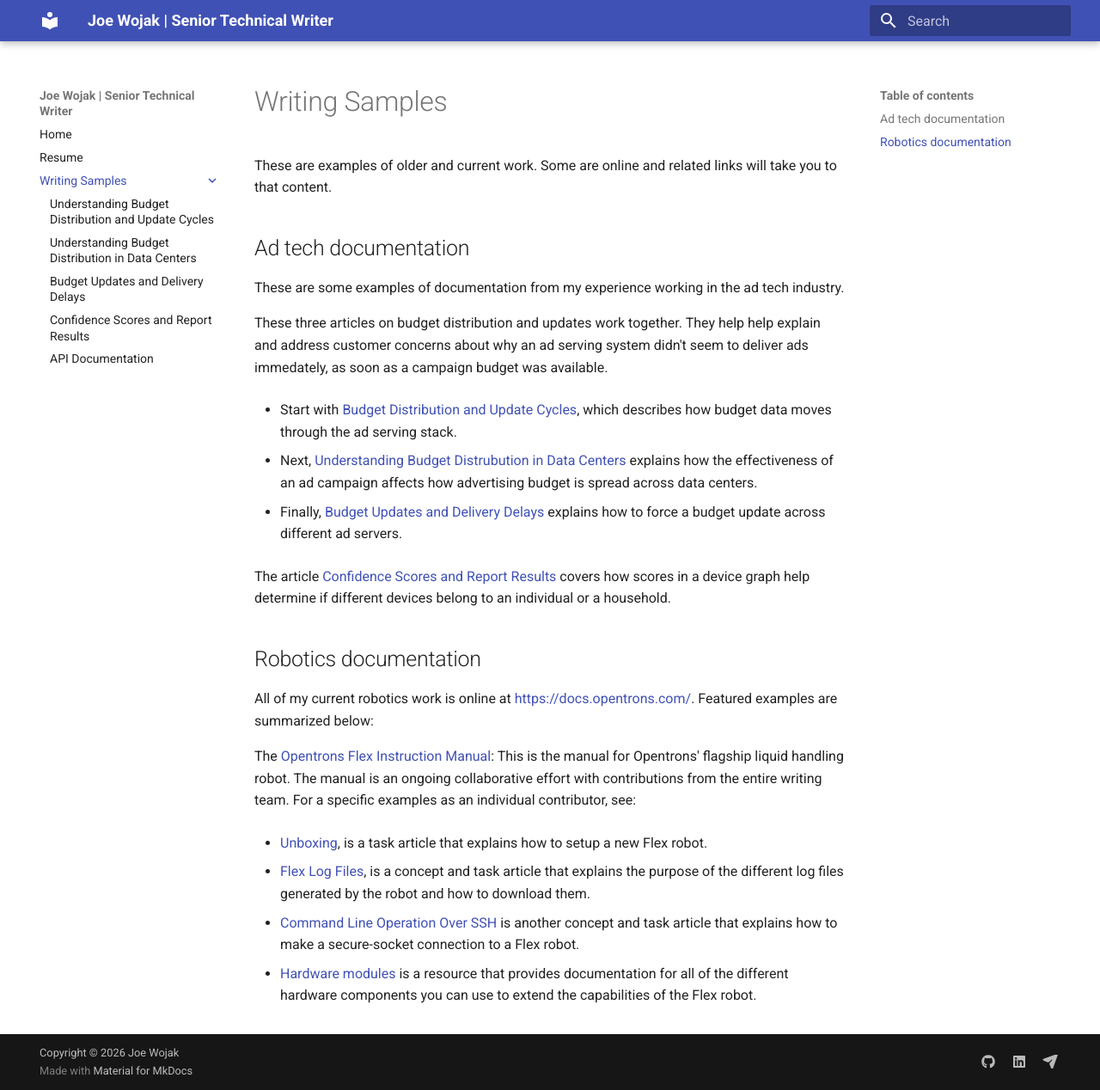
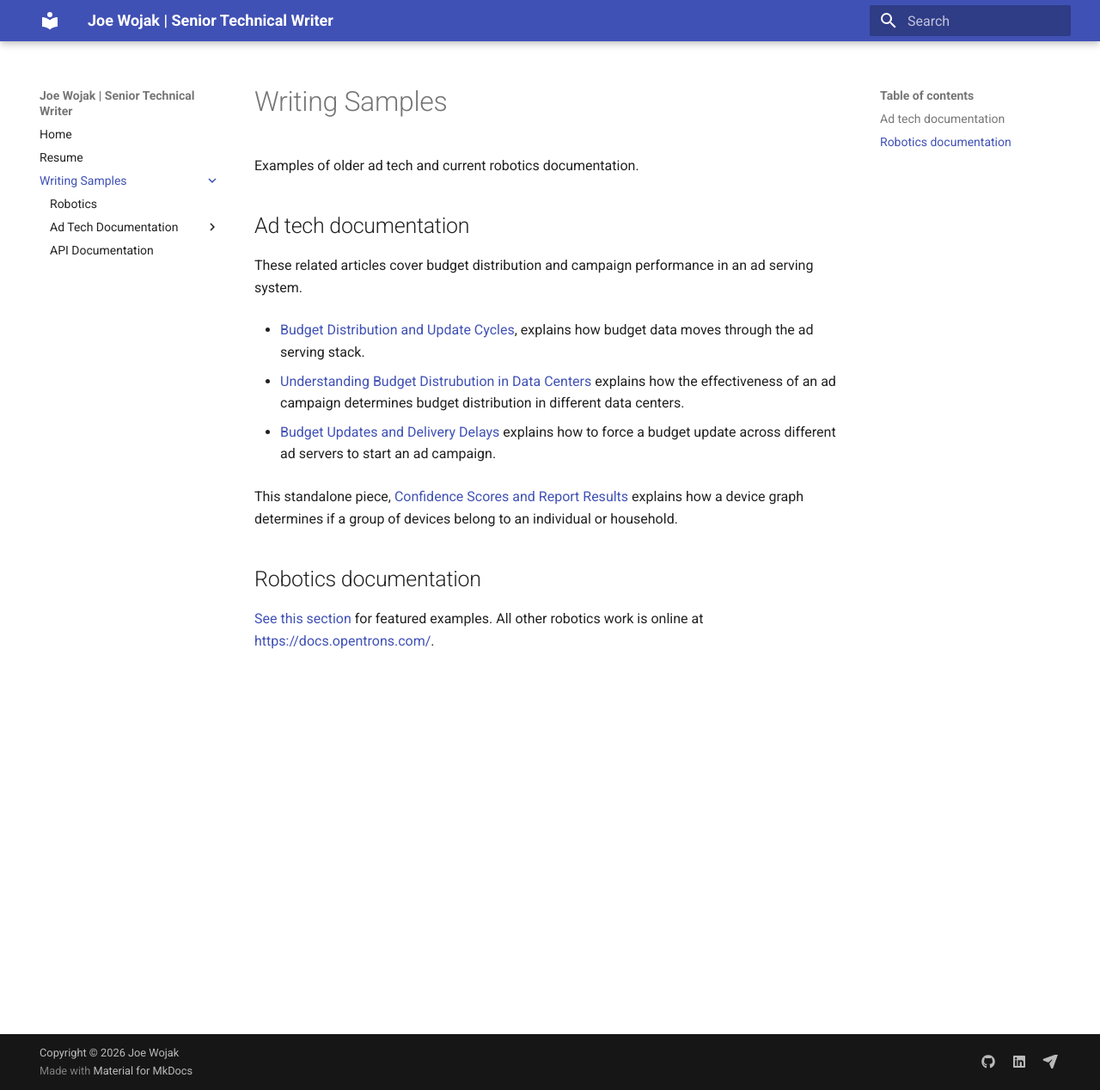
Before and after one commit to jwwojak/portfolio, an MkDocs documentation site: the page built from docs/writing-samples/index.md, in a window 1280 px wide and 1268 px high. Shown: the whole window at 86% size. Built offline with MkDocs 1.6.1 and Material for MkDocs 9.7.7, drawn with Linux system fonts in a browser that asks for light colours.

Commit message:
writing sample reorganization

```diff
--- a/docs/writing-samples/index.md
+++ b/docs/writing-samples/index.md
@@ -2,32 +2,20 @@
 title: "Writing Samples"
 ---
 
-These are examples of older and current work. Some are online and related links will take you to that content.
+Examples of older ad tech and current robotics documentation.
 
 ## Ad tech documentation
 
-These are some examples of documentation from my experience working in the ad tech industry.
+These related articles cover budget distribution and campaign performance in an ad serving system.
 
-These three articles on budget distribution and updates work together. They help help explain and address customer concerns about why an ad serving system didn't seem to deliver ads immedately, as soon as a campaign budget was available.
+- [Budget Distribution and Update Cycles](budget-updates.md), explains how budget data moves through the ad serving stack.
 
-- Start with [Budget Distribution and Update Cycles](budget-updates.md), which describes how budget data moves through the ad serving stack.
+- [Understanding Budget Distrubution in Data Centers](budget-distribution.md) explains how the effectiveness of an ad campaign determines budget distribution in different data centers.
 
-- Next, [Understanding Budget Distrubution in Data Centers](budget-distribution.md) explains how the effectiveness of an ad campaign affects how advertising budget is spread across data centers.
+- [Budget Updates and Delivery Delays](budget-delay.md) explains how to force a budget update across different ad servers to start an ad campaign.
 
-- Finally, [Budget Updates and Delivery Delays](budget-delay.md) explains how to force a budget update across different ad servers.
-
-The article [Confidence Scores and Report Results](confidence-scores.md) covers how scores in a device graph help determine if different devices belong to an individual or a household.
+This standalone piece, [Confidence Scores and Report Results](confidence-scores.md) explains how a device graph determines if a group of devices belong to an individual or household.
 
 ## Robotics documentation
 
-All of my current robotics work is online at <https://docs.opentrons.com/>. Featured examples are summarized below:
-
-The [Opentrons Flex Instruction Manual](https://docs.opentrons.com/flex/): This is the manual for Opentrons' flagship liquid handling robot. The manual is an ongoing collaborative effort with contributions from the entire writing team. For a specific examples as an individual contributor, see:
-
-- [Unboxing](https://docs.opentrons.com/flex/installation/unboxing/), is a task article that explains how to setup a new Flex robot.
-
-- [Flex Log Files](https://docs.opentrons.com/flex/advanced-operation/log-files/), is a concept and task article that explains the purpose of the different log files generated by the robot and how to download them.
-
-- [Command Line Operation Over SSH](https://docs.opentrons.com/flex/advanced-operation/command-line/) is another concept and task article that explains how to make a secure-socket connection to a Flex robot.
-
-- [Hardware modules](https/docs.opentrons.com/modules/) is a resource that provides documentation for all of the different hardware components you can use to extend the capabilities of the Flex robot.
+[See this section](robotics.md) for featured examples. All other robotics work is online at <https://docs.opentrons.com/>.
--- a/mkdocs.yml
+++ b/mkdocs.yml
@@ -28,10 +28,12 @@ nav:
   - Resume: resume.md
   - Writing Samples:
     - Writing Samples: writing-samples/index.md
-    - Understanding Budget Distribution and Update Cycles: writing-samples/budget-updates.md
-    - Understanding Budget Distribution in Data Centers: writing-samples/budget-distribution.md
-    - Budget Updates and Delivery Delays: writing-samples/budget-delay.md
-    - Confidence Scores and Report Results: writing-samples/confidence-scores.md
+    - Robotics: writing-samples/robotics.md
+    - Ad Tech Documentation:
+          - Understanding Budget Distribution and Update Cycles: writing-samples/budget-updates.md
+          - Understanding Budget Distribution in Data Centers: writing-samples/budget-distribution.md
+          - Budget Updates and Delivery Delays: writing-samples/budget-delay.md
+          - Confidence Scores and Report Results: writing-samples/confidence-scores.md
     - API Documentation: writing-samples/api-docs.md
 
 copyright: Copyright &copy; 2026 Joe Wojak
```
Also changed, not shown: docs/index.md (+3 -25 lines), docs/writing-samples/robotics.md (added, +21 -0 lines).
